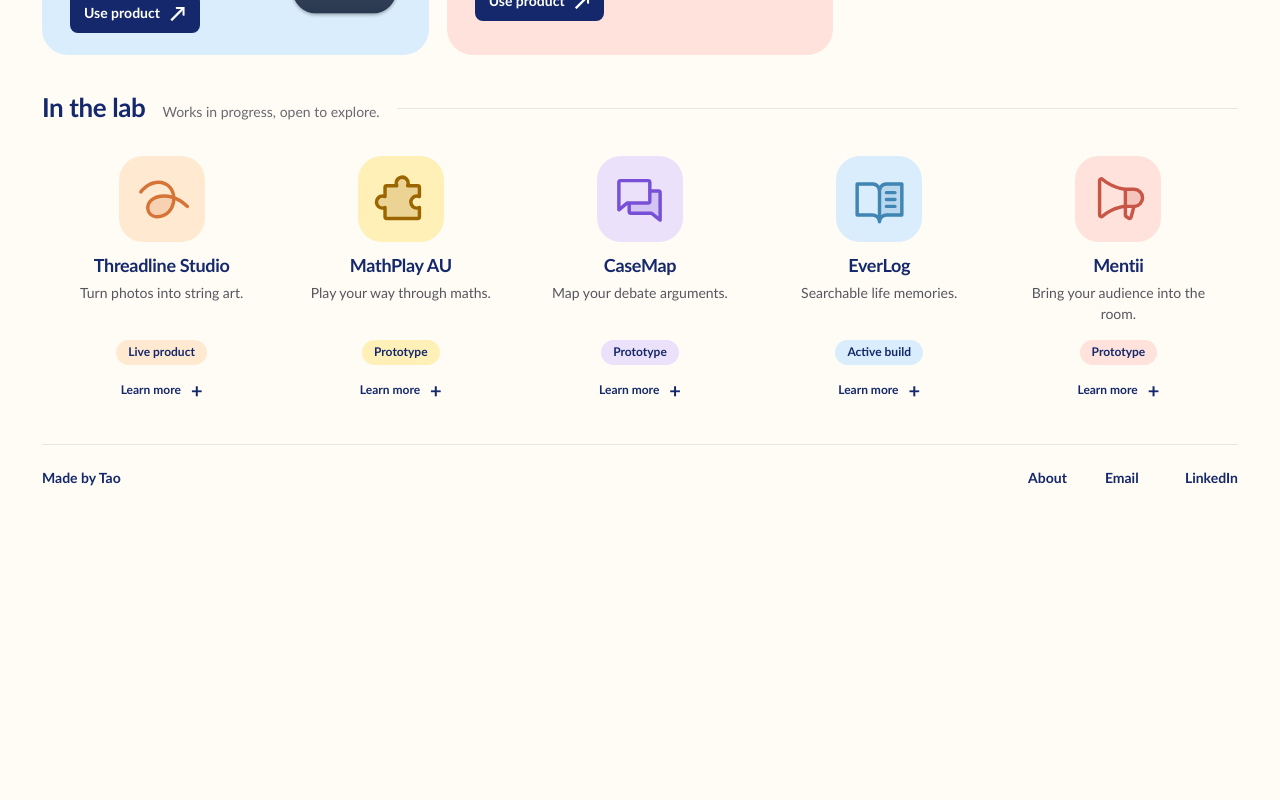
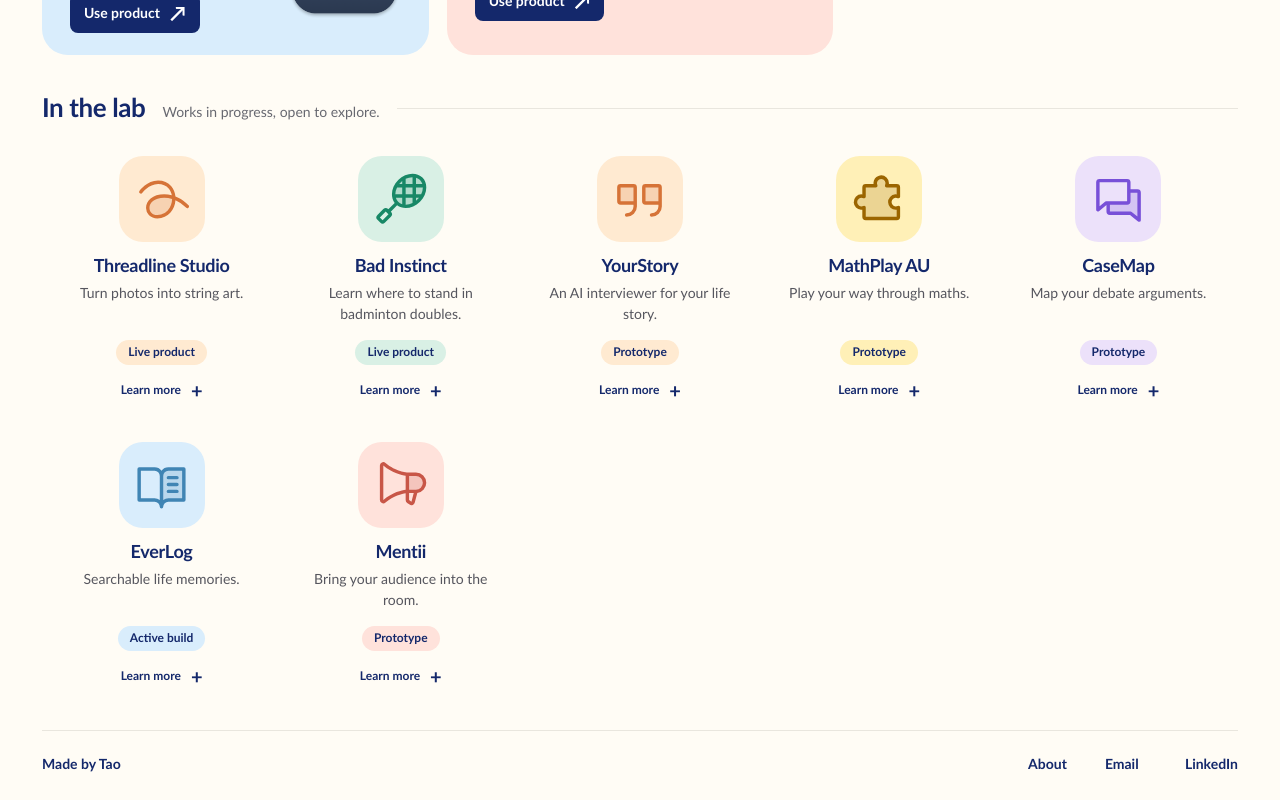
Before and after one commit to hellotaotao/taotao-au, a Next.js app: page / in a window 1280 px wide. Shown: the part 1189-1989 px from the top of the page. Before the commit the page ends 1703 px from the top, so only its background shows below. Built offline with nearby package versions, Linux system fonts and the light colour scheme.

Commit message:
Add Bad Instinct and YourStory to the lab
Co-Authored-By: Claude Opus 5.5 <noreply@anthropic.com>

```diff
--- a/src/app/hub-data.ts
+++ b/src/app/hub-data.ts
@@ -208,6 +208,34 @@ const projectPresentation = {
       "zh": "\u6253\u5f00\u963f\u74e6\u9686\u52a9\u624b"
     }
   },
+  "Bad Instinct": {
+    "id": "badinstinct",
+    "tone": "mint",
+    "monogram": "BI",
+    "platform": "Web",
+    "shortDescription": {
+      "en": "Learn where to stand in badminton doubles.",
+      "zh": "\u7fbd\u6bdb\u7403\u53cc\u6253\uff0c\u5b66\u4f1a\u7ad9\u4f4d\u3002"
+    },
+    "cta": {
+      "en": "",
+      "zh": ""
+    }
+  },
+  "YourStory": {
+    "id": "yourstory",
+    "tone": "peach",
+    "monogram": "YS",
+    "platform": "Web",
+    "shortDescription": {
+      "en": "An AI interviewer for your life story.",
+      "zh": "\u4eba\u751f\u8bbf\u8c08\uff0c\u4f1a\u8ffd\u95ee\u4e5f\u8bb0\u5f97\u4f4f\u3002"
+    },
+    "cta": {
+      "en": "",
+      "zh": ""
+    }
+  },
   "CaseMap": {
     "id": "casemap",
     "tone": "lavender",
@@ -251,7 +279,7 @@ const featuredNames = ["TypeAloud", "Voicely", "Veiled Roundtable"] as const;
 
 const moreNames = ["TubeFilter", "BetterSchool", "MathTrainer", "QuotaSwap", "KanaDrill"] as const;
 
-const labNames = ["Threadline Studio", "MathPlay AU", "CaseMap", "EverLog", "Mentii"] as const;
+const labNames = ["Threadline Studio", "Bad Instinct", "YourStory", "MathPlay AU", "CaseMap", "EverLog", "Mentii"] as const;
 
 export function getHubProjects(locale: Locale): {
   featured: HubProject[];
--- a/src/app/i18n.ts
+++ b/src/app/i18n.ts
@@ -215,6 +215,28 @@ const projectsBase = [
     description: {
       en: "A mobile Avalon room assistant for hidden-role reveals, quest voting, Merlin assassination, and AI fill-ins for short tables.",
       zh: "一个移动端阿瓦隆房间助手，支持隐藏身份揭示、任务投票、刺杀梅林，以及人数不足时的 AI 补位。",
+    },
+  },
+  {
+    name: "Bad Instinct",
+    href: "https://badinstinct.taotao.au/",
+    tier: "experiments",
+    status: "live",
+    accent: "rgba(160, 255, 214, 0.42)",
+    description: {
+      en: "A 3D trainer for badminton doubles positioning. Five principles drawn from BWF coaching material, each with an animated rally you can pause, slow down and orbit, then rallies where you pick where to move and compare your move with the recommended one.",
+      zh: "一个 3D 羽毛球双打站位训练器。5 条站位原则取自 BWF 教练资料，每条配一段可暂停、慢放、转视角的 3D 回合演示；练习时由你决定往哪儿移动，再和推荐走位对照回放。",
+    },
+  },
+  {
+    name: "YourStory",
+    href: "https://yourstory.taotao.au/",
+    tier: "experiments",
+    status: "prototype",
+    accent: "rgba(255, 190, 126, 0.48)",
+    description: {
+      en: "An AI life-story interviewer (in Chinese) that asks follow-up questions and remembers what you have told it across sessions. Talk by voice or text, start without an account, and correct its notes when it gets a name wrong.",
+      zh: "人生访谈：一个会追问、会记住你的 AI 访谈者。可以打字也可以按住说话，打开就能聊，不用先注册；它记错了人名或说法，你可以直接纠正。",
     },
   },
   {
--- a/src/app/product-icon.tsx
+++ b/src/app/product-icon.tsx
@@ -9,6 +9,8 @@ import {
   MegaphoneIcon,
   MicrophoneIcon,
   PuzzlePieceIcon,
+  QuotesIcon,
+  RacquetIcon,
   ScribbleLoopIcon,
   StarFourIcon,
   SwapIcon,
@@ -29,6 +31,8 @@ const icons = {
   "mathplay-au": PuzzlePieceIcon,
   mentii: MegaphoneIcon,
   "veiled-roundtable": MaskHappyIcon,
+  badinstinct: RacquetIcon,
+  yourstory: QuotesIcon,
   casemap: ChatsIcon,
   "ai-ops-canvas": FlowArrowIcon,
 };
```
Also changed, not shown: 1 other file (tests, documents, lock files or other folders).
